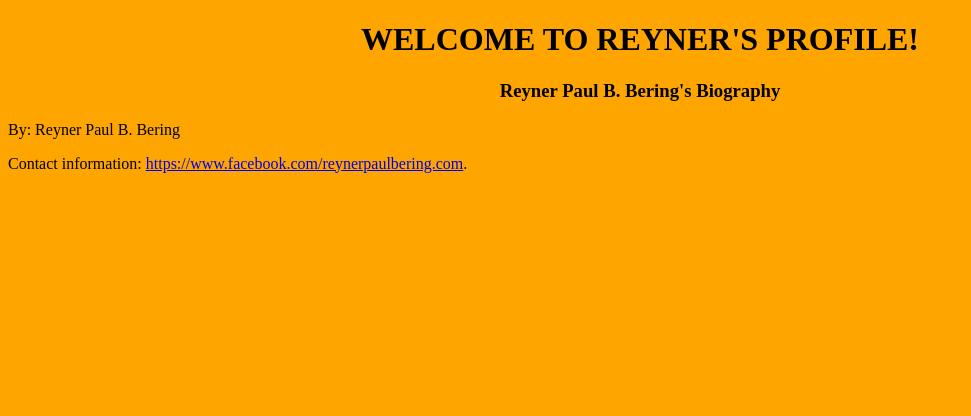
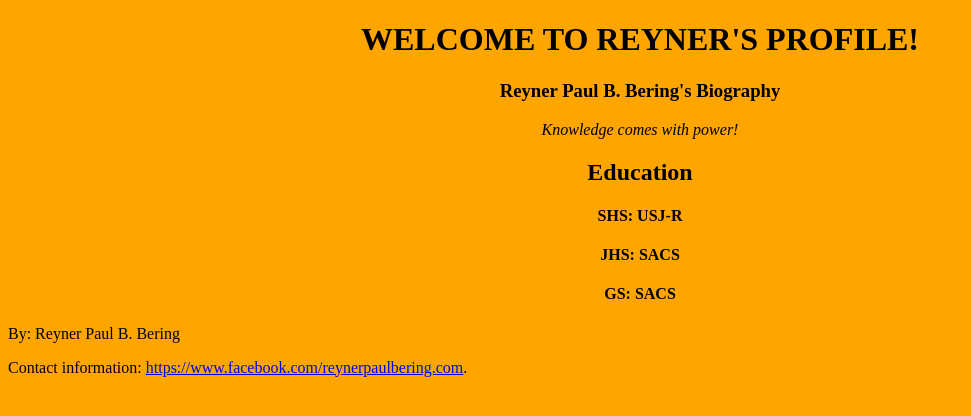
Before and after one commit to reynerbering/BeringR, a PHP site: page / in a window 1280 px wide. Shown: the top 416 px of the page, without its empty margins (0-971 px from the left). Run offline with PHP 8.4, Linux system fonts and the light colour scheme.

Commit message:
Update index.php

```diff
--- a/index.php
+++ b/index.php
@@ -10,21 +10,22 @@
 	<center>
     	<h1>WELCOME TO REYNER'S PROFILE!</h1>
    		<h3>Reyner Paul B. Bering's Biography</h3>
-    	<p><em></em></p>
+    	<p><em>Knowledge comes with power!</em></p>
     </center>
   	</header>
 	<body>
 		<main>
+		<center>
 			<article>
-				<p>
-
-				</p>
+				<p><h2>Education</h2></p>
+				<p><h4>SHS: USJ-R</h4></p>
+				<p><h4>JHS: SACS</h4></p>
+				<p><h4>GS: SACS</h4></p>
 			</article>
 			<aside>
-				<p>
-
-				</p>
+				<p></p>
 			</aside>
+		</center>
 		</main>
 	<footer>
   		<p>By: Reyner Paul B. Bering</p>
```
